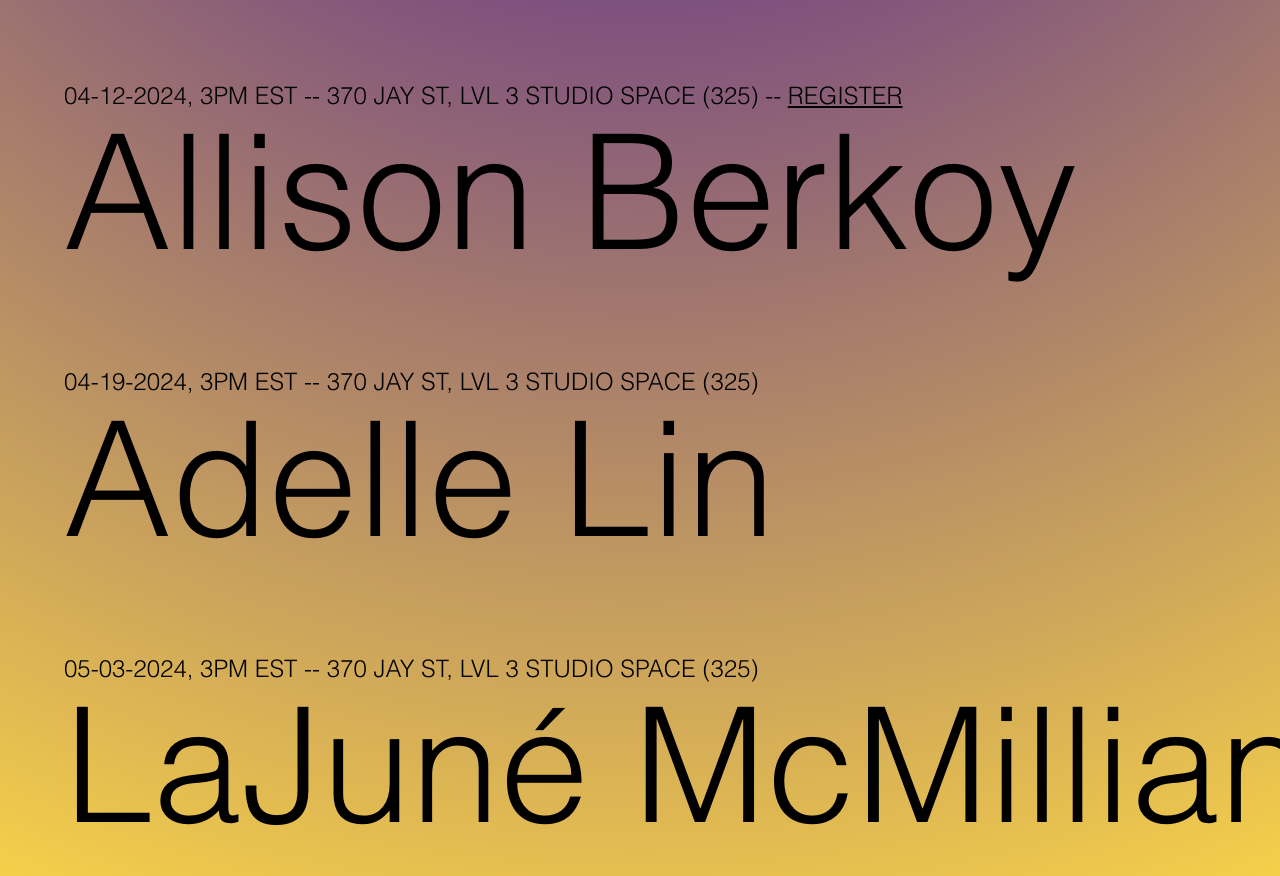
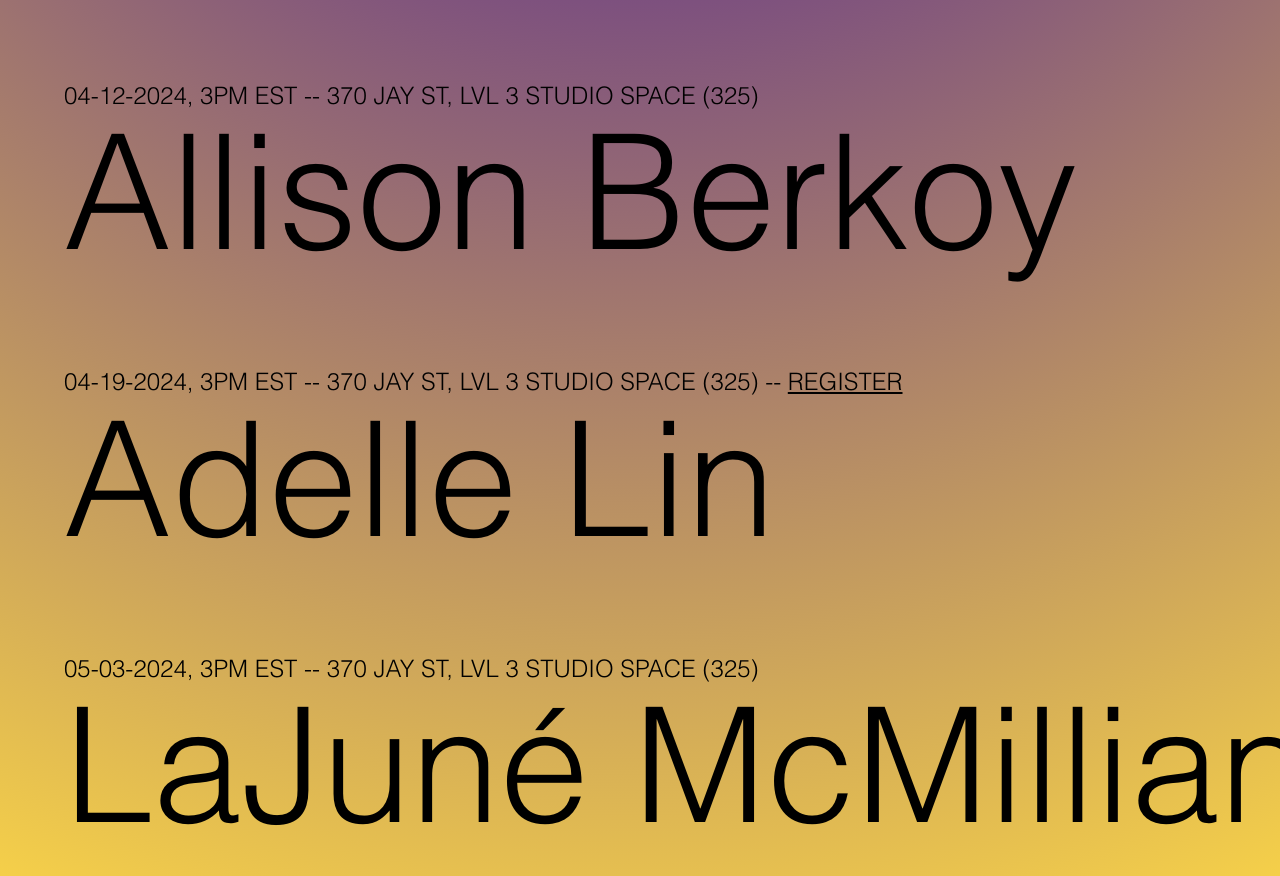
Before and after one commit to yeshhhha/idm-speakerseries-sp24, a plain HTML site: page index.html in a window 1280 px wide. Shown: the part 2217-3093 px from the top of the page. Drawn offline with Linux system fonts and the light colour scheme.

Commit message:
Adelle Lin

```diff
--- a/index.html
+++ b/index.html
@@ -208,12 +208,12 @@
       <!-- Week 12 ------------------------------------------------->
       <div class="row twelve">
         <span class="date">
-          04-12-2024, 3PM EST -- 370 JAY ST, LVL 3 STUDIO SPACE (325) --
+          04-12-2024, 3PM EST -- 370 JAY ST, LVL 3 STUDIO SPACE (325) <!-- --
           <a
             href="https://www.eventbrite.com/e/idm-x-onassis-onx-speaker-series-spring-2024-tickets-879720576927?aff=oddtdtcreator"
           >
             REGISTER
-          </a>
+          </a> -->
         </span>
         <br />
         <span class="speaker">
@@ -225,12 +225,12 @@
       <!-- Week 13 ------------------------------------------------->
       <div class="row thirteen">
         <span class="date">
-          04-19-2024, 3PM EST -- 370 JAY ST, LVL 3 STUDIO SPACE (325) <!-- --
+          04-19-2024, 3PM EST -- 370 JAY ST, LVL 3 STUDIO SPACE (325) --
           <a
-            href="https://www.eventbrite.com/e/idm-x-onassis-onx-studio-presents-stefan-henry-tickets-738062985257?aff=oddtdtcreator"
+            href="https://www.eventbrite.com/e/idm-x-onassis-onx-speaker-series-spring-2024-tickets-883338819187?aff=oddtdtcreator"
           >
             REGISTER
-          </a> -->
+          </a>
         </span>
         <br />
         <span class="speaker">
```
